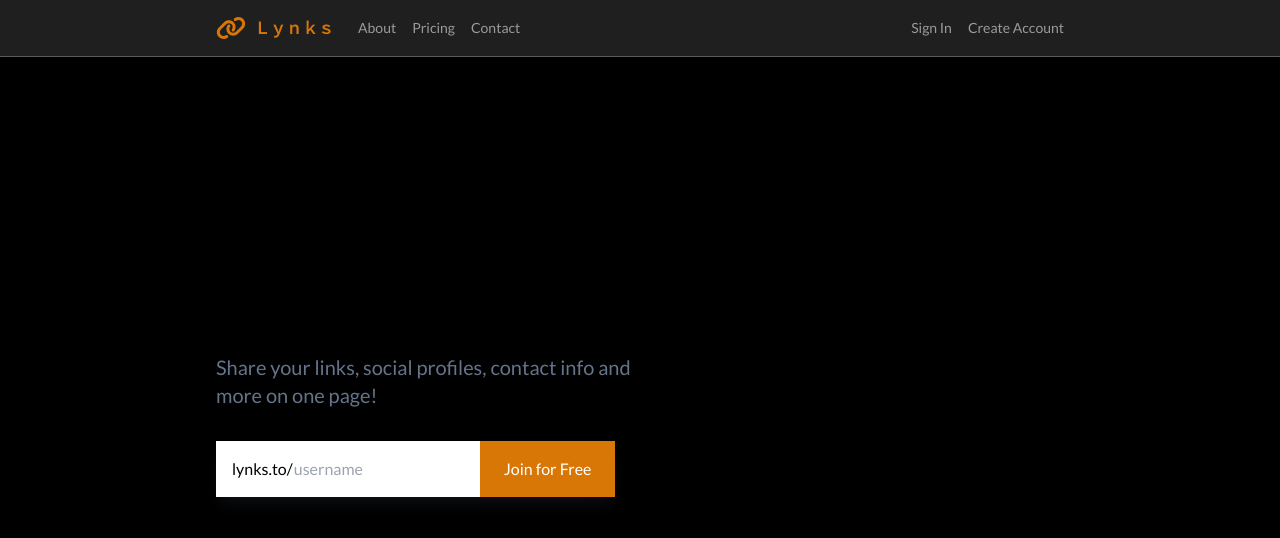
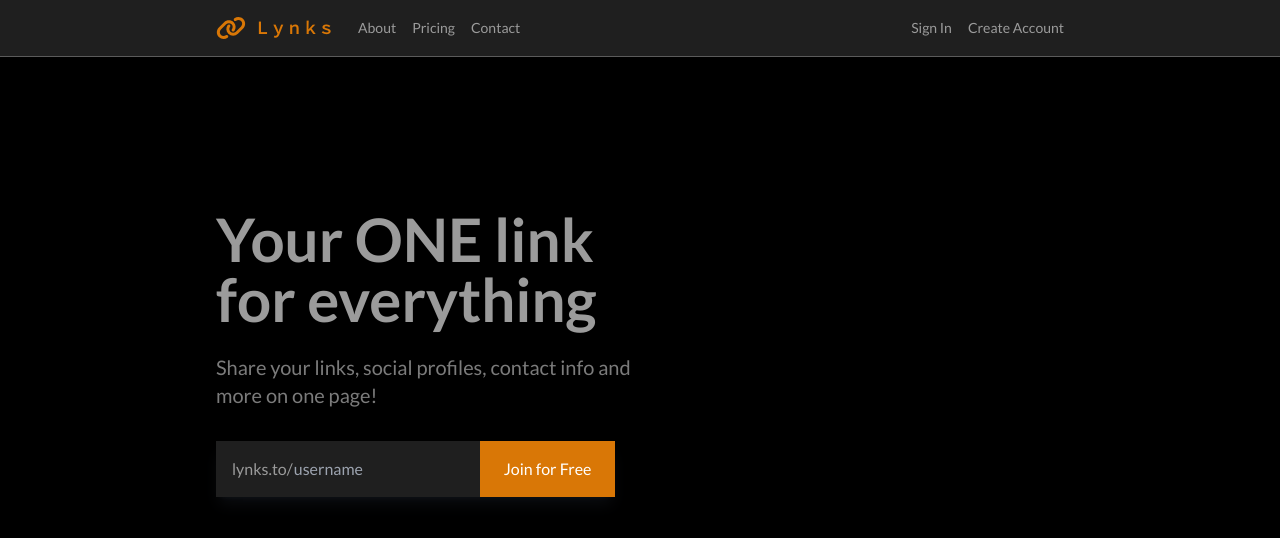
Before and after one commit to Jackal73/Lynks, a Next.js app: page / in a window 1280 px wide. Shown: the top 538 px of the page. Built offline with nearby package versions, Linux system fonts and the light colour scheme; no server answers.

Commit message:
:lipstick: Update styles for `page` and `form` components

```diff
--- a/src/app/(website)/page.js
+++ b/src/app/(website)/page.js
@@ -8,11 +8,11 @@ export default async function Home() {
     <main>
       <section className="pt-32">
         <div className="max-w-md mb-8">
-          <h1 className="text-6xl font-bold">
+          <h1 className="text-6xl font-bold text-[#9b9b9b]">
             Your ONE link
             <br /> for everything
           </h1>
-          <h2 className="text-slate-500 text-xl mt-6">
+          <h2 className="text-[#7b7b7b] text-xl mt-6">
             Share your links, social profiles, contact info and more on one
             page!
           </h2>
--- a/src/components/forms/HeroForm.js
+++ b/src/components/forms/HeroForm.js
@@ -36,16 +36,16 @@ export default function HeroForm({ user }) {
   return (
     <form
       onSubmit={handleSubmit}
-      className="inline-flex items-center shadow-lg shadow-gray-700/20 bg-white"
+      className="inline-flex items-center shadow-lg shadow-gray-700/20 bg-[#1f1f1f]"
     >
-      <span className="bg-white py-4 pl-4">lynks.to/</span>
+      <span className="bg-[#1f1f1f] text-[#9b9b9b] py-4 pl-4">lynks.to/</span>
       <input
         // value={username}
         // onChange={(ev) => setUsername(ev.target.value)}
         type="text"
         // className="py-4 !bg-white !mb-0 !pl-0"
         placeholder="username"
-        style={{ backgroundColor: "white", marginBottom: 0, paddingLeft: 1 }}
+        style={{ backgroundColor: "#1f1f1f", marginBottom: 0, paddingLeft: 1 }}
       />
       <button
         type="submit"
```
